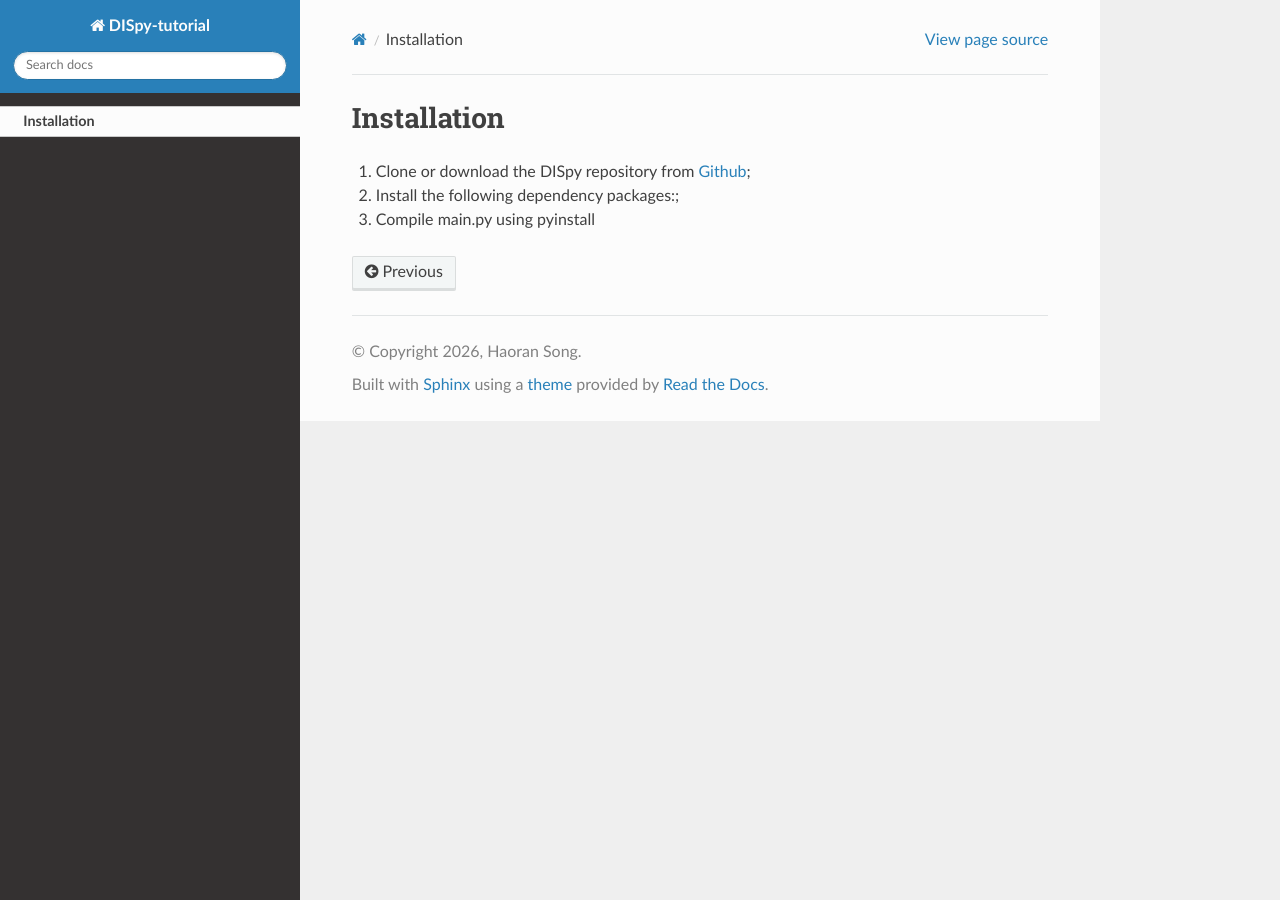
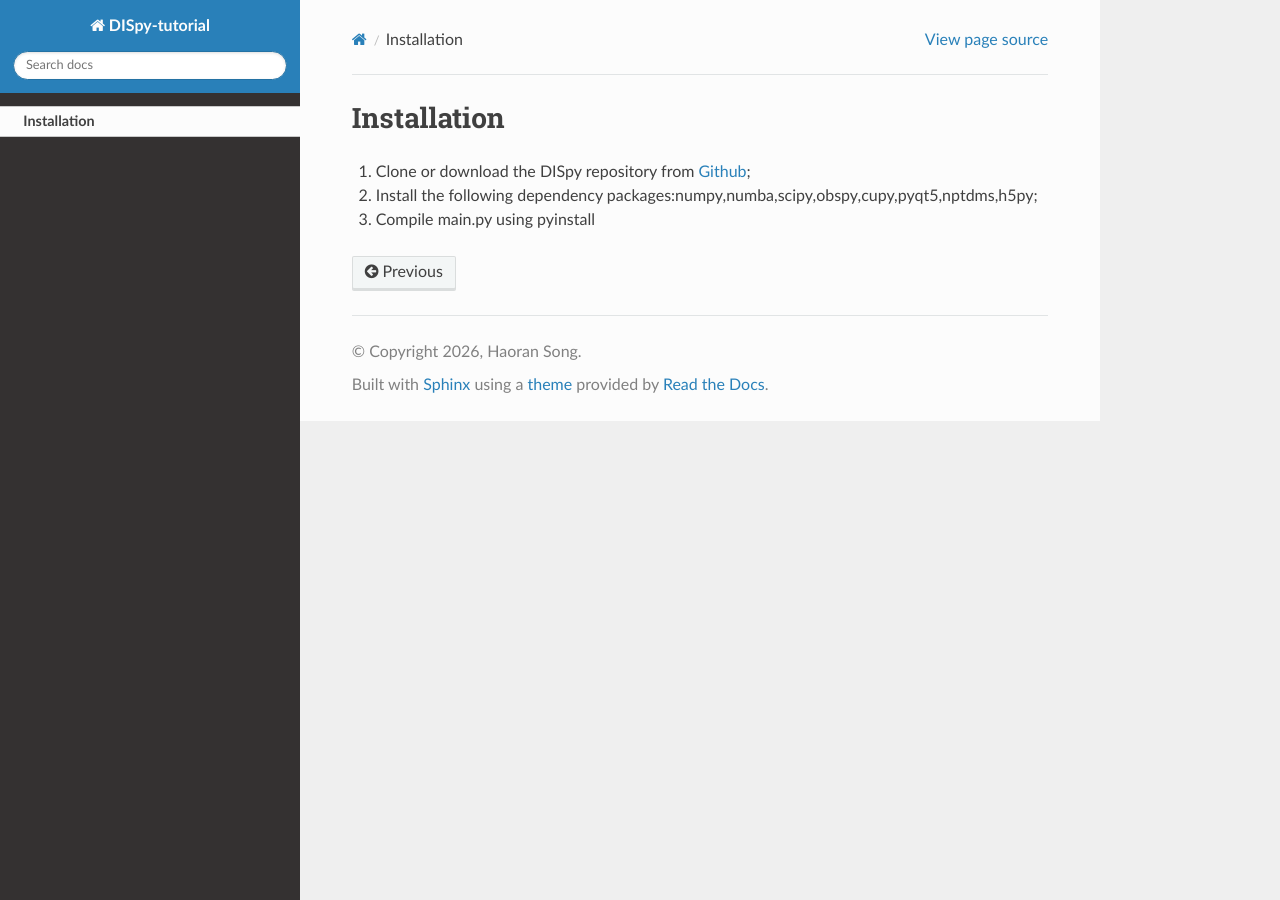
Before and after one commit to shr1998/DISpy-turorial, a Sphinx documentation site: the page built from DOCS/Installation.rst, in a window 1280 px wide. Built offline with Sphinx 7.4.7 and the Read the Docs theme 3.1.0, drawn with Linux system fonts in a browser that asks for light colours; pages that are not in the unit, such as notebooks, are missing from menus.

Commit message:
Update Installation.rst

```diff
--- a/DOCS/Installation.rst
+++ b/DOCS/Installation.rst
@@ -3,6 +3,6 @@
 
 1. Clone or download the DISpy repository from `Github <https://github.com/shr1998/DISpy?tab=readme-ov-file>`_;
 
-2. Install the following dependency packages:;
+2. Install the following dependency packages:numpy,numba,scipy,obspy,cupy,pyqt5,nptdms,h5py;
 
 3. Compile main.py using pyinstall
```
